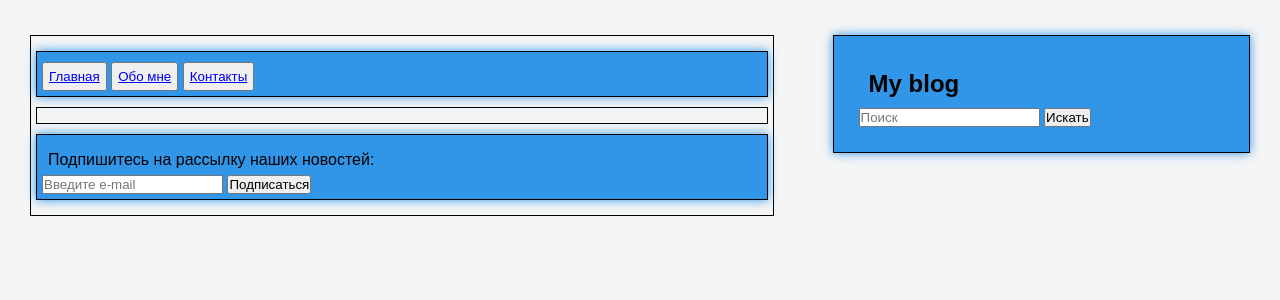
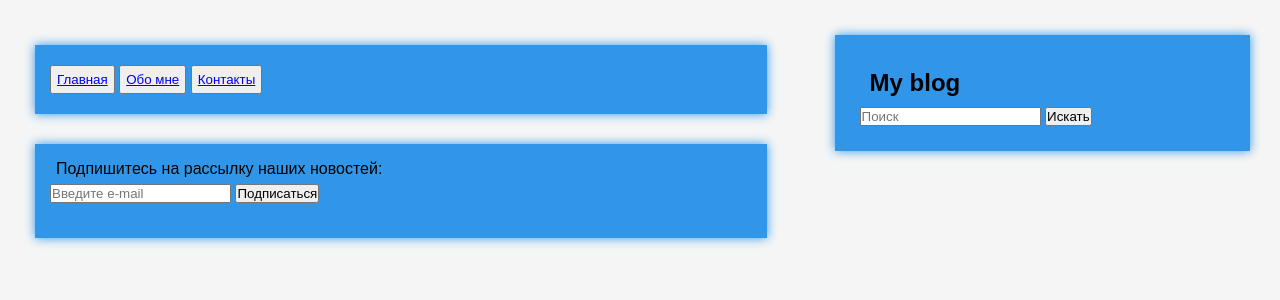
Before and after one commit to KarelinIvan/mysite, a Django app: page / in a window 1280 px wide. Shown: the top 300 px of the page. Run offline with Django 5.2, Linux system fonts and the light colour scheme; data that the repository does not hold is empty.

Commit message:
24-й коммит, работа с шаблонами и CCS

```diff
--- a/blog/static/css/blog.css
+++ b/blog/static/css/blog.css
@@ -9,9 +9,25 @@
     background-color: whitesmoke;
 }
 
+
 .heading {
     background: #3196e8;
     -webkit-box-shadow: 0 0 10px #3196e8;
+    padding-top: 5px;
+    padding-bottom: 5px;
+    padding-left: 10px;
+}
+
+.heading-block {
+
+}
+
+.heading-menu {
+
+}
+
+button {
+    padding: 5px 5px 5px 5px;
 }
 
 .content {
@@ -28,10 +44,7 @@
     -webkit-box-shadow: 0 0 10px #3196e8;
 }
 
-.footer {
-    background: #3196e8;
-    -webkit-box-shadow: 0 0 10px #3196e8;
-}
+
 
 h2 {
     padding: 10px;
@@ -47,9 +60,12 @@ p {
 }
 
 div {
+    /*
     border-style: solid;
     border-width: thin;
-    border-color: black;
+    border-color: deepskyblue;
+
+     */
     padding-top: 10px;
     padding-left: 5px;
     padding-right: 5px;
@@ -59,6 +75,9 @@ div {
 
 }
 
-button {
-    padding: 5px 5px 5px 5px;
+.footer {
+    background: #3196e8;
+    -webkit-box-shadow: 0 0 10px #3196e8;
+    padding-bottom: 20px;
+    padding-left: 10px;
 }
--- a/blog/templates/blog/navbar.html
+++ b/blog/templates/blog/navbar.html
@@ -1,6 +1,6 @@
 <header class="heading">
-    <div>
-        <nav class="header-menu">
+    <div class="heading-block">
+        <nav class="heading-menu">
             <button><a href="{% url 'blog:post_list' %}">Главная</a></button>
             <button><a href="#">Обо мне</a></button>
             <button><a href="#">Контакты</a></button>
```
